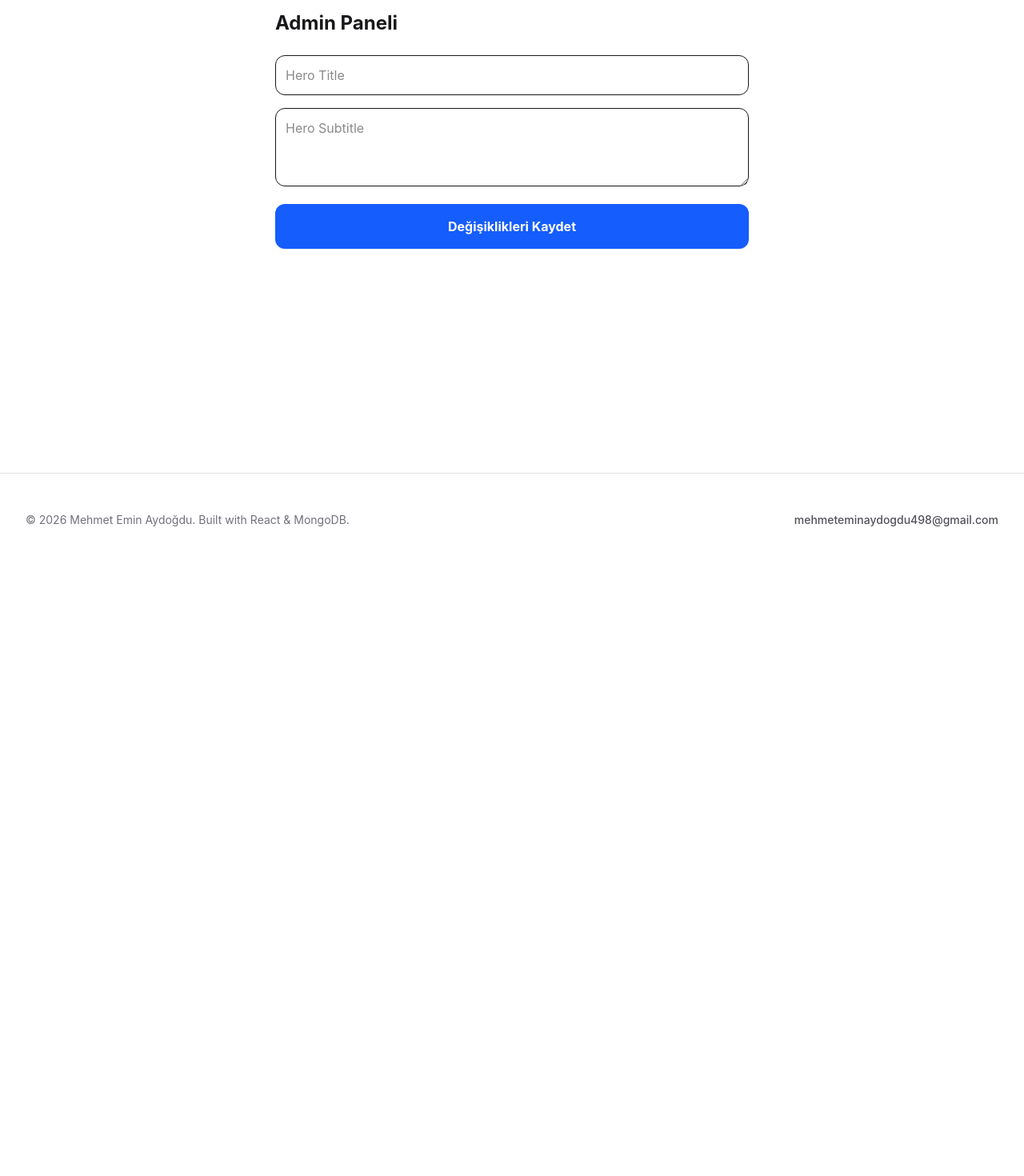
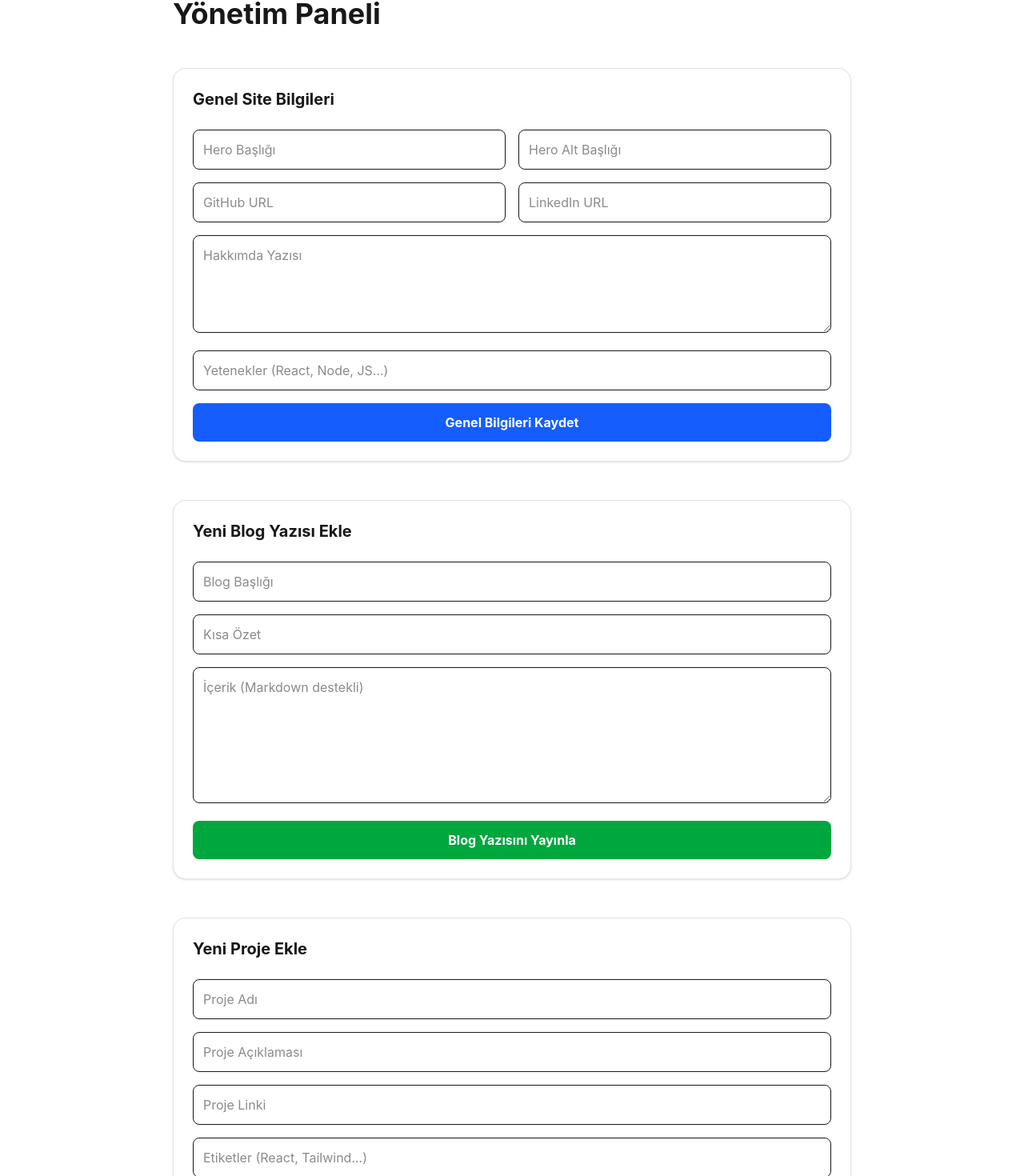
Before and after one commit to 230254054-cyber/kisisel-blog, a React (Vite) app: page /admin in a window 1280 px wide. Shown: the part 92-1562 px from the top of the page at 80% size. Before the commit the page ends 800 px from the top, so only its background shows below. Built offline with nearby package versions, Linux system fonts and the light colour scheme; no server answers.

Commit message:
fix: rebuild

```diff
--- a/api/index.ts
+++ b/api/index.ts
@@ -42,5 +42,24 @@ app.get('/api/posts', async (req, res) => {
   const snap = await getDocs(collection(db, "posts"));
   res.json(snap.docs.map(d => ({ _id: d.id, ...d.data() })));
 });
+// api/index.ts içine mevcut olanların altına şunları ekle:
+
+// BLOG YAZISI EKLEME (POST)
+app.post('/api/posts', async (req, res) => {
+  try {
+    const docRef = doc(collection(db, "posts")); // Otomatik ID oluşturur
+    await setDoc(docRef, req.body);
+    res.json({ message: "Post eklendi!" });
+  } catch (err: any) { res.status(500).json({ error: err.message }); }
+});
+
+// PROJE EKLEME (POST)
+app.post('/api/projects', async (req, res) => {
+  try {
+    const docRef = doc(collection(db, "projects")); // Otomatik ID oluşturur
+    await setDoc(docRef, req.body);
+    res.json({ message: "Proje eklendi!" });
+  } catch (err: any) { res.status(500).json({ error: err.message }); }
+});
 
 export default app;
--- a/src/pages/AdminDashboard.tsx
+++ b/src/pages/AdminDashboard.tsx
@@ -1,7 +1,7 @@
 import React, { useState, useEffect } from 'react';
 
 export default function AdminDashboard() {
-  const [formData, setFormData] = useState({
+  const [siteData, setSiteData] = useState({
     homeHeroTitle: '',
     homeHeroSubtitle: '',
     aboutContent: '',
@@ -9,63 +9,96 @@ export default function AdminDashboard() {
     githubUrl: '',
     linkedinUrl: ''
   });
+
+  const [newPost, setNewPost] = useState({ title: '', excerpt: '', content: '', category: 'Tech' });
+  const [newProject, setNewProject] = useState({ title: '', description: '', link: '', tags: '' });
   const [loading, setLoading] = useState(false);
 
   useEffect(() => {
     fetch('/api/site-data')
       .then(res => res.json())
-      .then(data => data && setFormData(prev => ({ ...prev, ...data })))
-      .catch(err => console.error("Yükleme hatası:", err));
+      .then(data => data && setSiteData(prev => ({ ...prev, ...data })));
   }, []);
 
-  const handleSave = async (e: React.FormEvent) => {
+  // Site Verilerini Kaydet
+  const saveSiteData = async (e: React.FormEvent) => {
     e.preventDefault();
     setLoading(true);
-    try {
-      const response = await fetch('/api/site-data', {
-        method: 'POST', // Backend ile uyumlu
-        headers: { 'Content-Type': 'application/json' },
-        body: JSON.stringify(formData)
-      });
+    await fetch('/api/site-data', {
+      method: 'POST',
+      headers: { 'Content-Type': 'application/json' },
+      body: JSON.stringify(siteData)
+    });
+    setLoading(false);
+    alert("Site bilgileri güncellendi!");
+  };
 
-      if (response.ok) {
-        alert("✅ Firebase güncellendi!");
-      } else {
-        const err = await response.json();
-        alert("❌ Hata: " + err.error);
-      }
-    } catch (err) {
-      alert("❌ Sunucuya erişilemedi!");
-    } finally {
-      setLoading(false);
-    }
+  // Yeni Blog Yazısı Ekle
+  const addPost = async (e: React.FormEvent) => {
+    e.preventDefault();
+    await fetch('/api/posts', {
+      method: 'POST',
+      headers: { 'Content-Type': 'application/json' },
+      body: JSON.stringify({ ...newPost, date: new Date().toISOString() })
+    });
+    alert("Blog yazısı eklendi!");
+    setNewPost({ title: '', excerpt: '', content: '', category: 'Tech' });
+  };
+
+  // Yeni Proje Ekle
+  const addProject = async (e: React.FormEvent) => {
+    e.preventDefault();
+    await fetch('/api/projects', {
+      method: 'POST',
+      headers: { 'Content-Type': 'application/json' },
+      body: JSON.stringify({ ...newProject, tags: newProject.tags.split(',') })
+    });
+    alert("Proje eklendi!");
+    setNewProject({ title: '', description: '', link: '', tags: '' });
   };
 
   return (
-    <div className="max-w-2xl mx-auto p-10">
-      <h1 className="text-2xl font-bold mb-6 text-zinc-900 dark:text-white">Admin Paneli</h1>
-      <form onSubmit={handleSave} className="space-y-4">
-        <input
-          className="w-full p-3 border rounded-xl dark:bg-zinc-800 dark:border-zinc-700 text-zinc-900 dark:text-white"
-          placeholder="Hero Title"
-          value={formData.homeHeroTitle}
-          onChange={e => setFormData({...formData, homeHeroTitle: e.target.value})}
-        />
-        <textarea
-          className="w-full p-3 border rounded-xl dark:bg-zinc-800 dark:border-zinc-700 text-zinc-900 dark:text-white"
-          placeholder="Hero Subtitle"
-          rows={3}
-          value={formData.homeHeroSubtitle}
-          onChange={e => setFormData({...formData, homeHeroSubtitle: e.target.value})}
-        />
-        <button
-          type="submit"
-          disabled={loading}
-          className="w-full bg-blue-600 text-white p-4 rounded-xl font-bold hover:bg-blue-700 transition-colors disabled:opacity-50"
-        >
-          {loading ? 'Kaydediliyor...' : 'Değişiklikleri Kaydet'}
-        </button>
-      </form>
+    <div className="max-w-4xl mx-auto p-6 space-y-12 pb-20">
+      <h1 className="text-4xl font-bold text-zinc-900 dark:text-white">Yönetim Paneli</h1>
+
+      {/* 1. GENEL SİTE AYARLARI */}
+      <section className="bg-white dark:bg-zinc-900 p-6 rounded-2xl border border-zinc-200 dark:border-zinc-800 shadow-sm">
+        <h2 className="text-xl font-bold mb-6">Genel Site Bilgileri</h2>
+        <form onSubmit={saveSiteData} className="space-y-4">
+          <div className="grid grid-cols-1 md:grid-cols-2 gap-4">
+            <input className="p-3 rounded-lg border dark:bg-zinc-800 dark:border-zinc-700" placeholder="Hero Başlığı" value={siteData.homeHeroTitle} onChange={e => setSiteData({...siteData, homeHeroTitle: e.target.value})} />
+            <input className="p-3 rounded-lg border dark:bg-zinc-800 dark:border-zinc-700" placeholder="Hero Alt Başlığı" value={siteData.homeHeroSubtitle} onChange={e => setSiteData({...siteData, homeHeroSubtitle: e.target.value})} />
+            <input className="p-3 rounded-lg border dark:bg-zinc-800 dark:border-zinc-700" placeholder="GitHub URL" value={siteData.githubUrl} onChange={e => setSiteData({...siteData, githubUrl: e.target.value})} />
+            <input className="p-3 rounded-lg border dark:bg-zinc-800 dark:border-zinc-700" placeholder="LinkedIn URL" value={siteData.linkedinUrl} onChange={e => setSiteData({...siteData, linkedinUrl: e.target.value})} />
+          </div>
+          <textarea className="w-full p-3 rounded-lg border dark:bg-zinc-800 dark:border-zinc-700" placeholder="Hakkımda Yazısı" rows={4} value={siteData.aboutContent} onChange={e => setSiteData({...siteData, aboutContent: e.target.value})} />
+          <input className="w-full p-3 rounded-lg border dark:bg-zinc-800 dark:border-zinc-700" placeholder="Yetenekler (React, Node, JS...)" value={siteData.skills} onChange={e => setSiteData({...siteData, skills: e.target.value})} />
+          <button type="submit" disabled={loading} className="w-full bg-blue-600 text-white p-3 rounded-lg font-bold hover:bg-blue-700">Genel Bilgileri Kaydet</button>
+        </form>
+      </section>
+
+      {/* 2. YENİ BLOG EKLE */}
+      <section className="bg-white dark:bg-zinc-900 p-6 rounded-2xl border border-zinc-200 dark:border-zinc-800 shadow-sm">
+        <h2 className="text-xl font-bold mb-6">Yeni Blog Yazısı Ekle</h2>
+        <form onSubmit={addPost} className="space-y-4">
+          <input className="w-full p-3 rounded-lg border dark:bg-zinc-800 dark:border-zinc-700" placeholder="Blog Başlığı" value={newPost.title} onChange={e => setNewPost({...newPost, title: e.target.value})} required />
+          <input className="w-full p-3 rounded-lg border dark:bg-zinc-800 dark:border-zinc-700" placeholder="Kısa Özet" value={newPost.excerpt} onChange={e => setNewPost({...newPost, excerpt: e.target.value})} required />
+          <textarea className="w-full p-3 rounded-lg border dark:bg-zinc-800 dark:border-zinc-700" placeholder="İçerik (Markdown destekli)" rows={6} value={newPost.content} onChange={e => setNewPost({...newPost, content: e.target.value})} required />
+          <button type="submit" className="w-full bg-green-600 text-white p-3 rounded-lg font-bold hover:bg-green-700">Blog Yazısını Yayınla</button>
+        </form>
+      </section>
+
+      {/* 3. YENİ PROJE EKLE */}
+      <section className="bg-white dark:bg-zinc-900 p-6 rounded-2xl border border-zinc-200 dark:border-zinc-800 shadow-sm">
+        <h2 className="text-xl font-bold mb-6">Yeni Proje Ekle</h2>
+        <form onSubmit={addProject} className="space-y-4">
+          <input className="w-full p-3 rounded-lg border dark:bg-zinc-800 dark:border-zinc-700" placeholder="Proje Adı" value={newProject.title} onChange={e => setNewProject({...newProject, title: e.target.value})} required />
+          <input className="w-full p-3 rounded-lg border dark:bg-zinc-800 dark:border-zinc-700" placeholder="Proje Açıklaması" value={newProject.description} onChange={e => setNewProject({...newProject, description: e.target.value})} required />
+          <input className="w-full p-3 rounded-lg border dark:bg-zinc-800 dark:border-zinc-700" placeholder="Proje Linki" value={newProject.link} onChange={e => setNewProject({...newProject, link: e.target.value})} />
+          <input className="w-full p-3 rounded-lg border dark:bg-zinc-800 dark:border-zinc-700" placeholder="Etiketler (React, Tailwind...)" value={newProject.tags} onChange={e => setNewProject({...newProject, tags: e.target.value})} />
+          <button type="submit" className="w-full bg-purple-600 text-white p-3 rounded-lg font-bold hover:bg-purple-700">Projeyi Ekle</button>
+        </form>
+      </section>
     </div>
   );
 }
```
